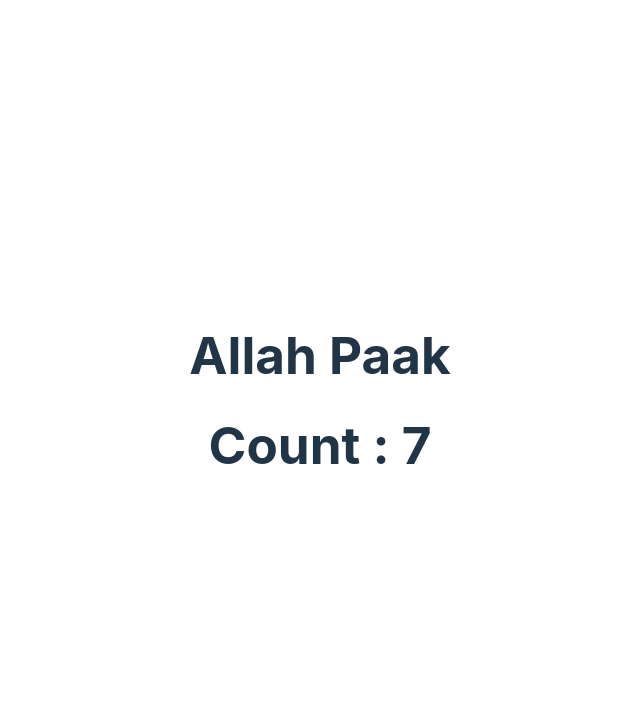
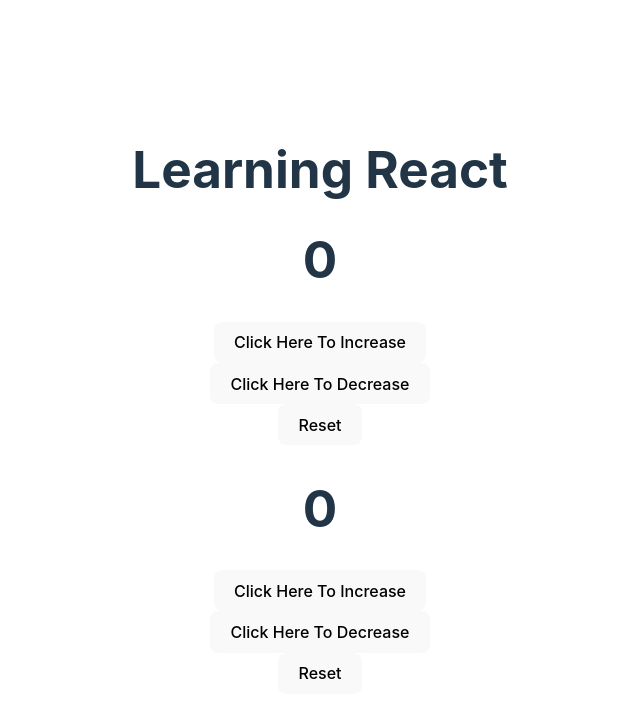
Before and after one commit to akhlaqueahmad119/React-Interview-Questions, a React (Vite) app: page / in a window 1280 px wide. Shown: the top 718 px of the page, without its empty margins (320-960 px from the left). Built offline with nearby package versions, Linux system fonts and the light colour scheme.

Commit message:
learned useReducer

```diff
--- a/src/App.jsx
+++ b/src/App.jsx
@@ -21,13 +21,18 @@
 // import Parent from "./Hoc/Parent.jsx";
 // const LazyLoading = lazy(() => import('./LazyLoading/LazyLoading'));
 // const Parent = lazy(() => import("./Parent Child/Parent"));
+import UseReducers from "./useReducer/UseReducers.jsx";
+import UseReducer from "./useReducer/UseReducer.jsx";
 
 function App() {
 
   return (
     <>
-      <h1>Allah Paak</h1>
-      <UseEffect />
+      <h1>Learning React</h1>
+      <UseReducer />
+      <UseReducers />
+
+      {/* <UseEffect /> */}
       {/* <Memo /> */}
       {/* <UseRef /> */}
       {/* <Parent/> */}
--- /dev/null
+++ b/src/useReducer/UseReducer.jsx
@@ -0,0 +1,32 @@
+import React from 'react';
+export default function UseReducer() {
+  let initialState = 0;
+  const reducer = (state, action) => {
+    switch (action.type) {
+      case 'increase':
+        return  state + 1;
+
+      case 'decrease':
+        return state - 1;
+      case 'reset':
+        return initialState;
+      default:
+        return state;
+    }
+  };
+  const [state, dispatch] = React.useReducer(reducer, initialState);
+  return (
+    <div>
+      <h1>{state}</h1>
+      <button onClick={() => dispatch({ type: 'increase' })}>
+        Click Here To Increase
+      </button>
+      <br></br>
+      <button onClick={() => dispatch({ type: 'decrease' })}>
+        Click Here To Decrease
+      </button>
+      <br></br>
+      <button onClick={() => dispatch({ type: 'reset' })}>Reset</button>
+    </div>
+  );
+}
--- /dev/null
+++ b/src/useReducer/UseReducers.jsx
@@ -0,0 +1,34 @@
+import React from "react";
+export default function UseReducers() {
+  const initialVal = {
+    count: 0,
+  };
+  const reducer = (state, action) => {
+    switch (action.type) {
+      case "increase":
+        return { count: state.count + 1 };
+
+      case "decrease":
+        return { count: state.count - 1 };
+      case "reset":
+        return initialVal;
+      default:
+        return state;
+    }
+  };
+  const [state, dispatch] = React.useReducer(reducer, initialVal);
+  return (
+    <div>
+      <h1>{state?.count}</h1>
+      <button onClick={() => dispatch({ type: "increase" })}>
+        Click Here To Increase
+      </button>
+      <br></br>
+      <button onClick={() => dispatch({ type: "decrease" })}>
+        Click Here To Decrease
+      </button>
+      <br></br>
+      <button onClick={() => dispatch({ type: "reset" })}>Reset</button>
+    </div>
+  );
+}
```
